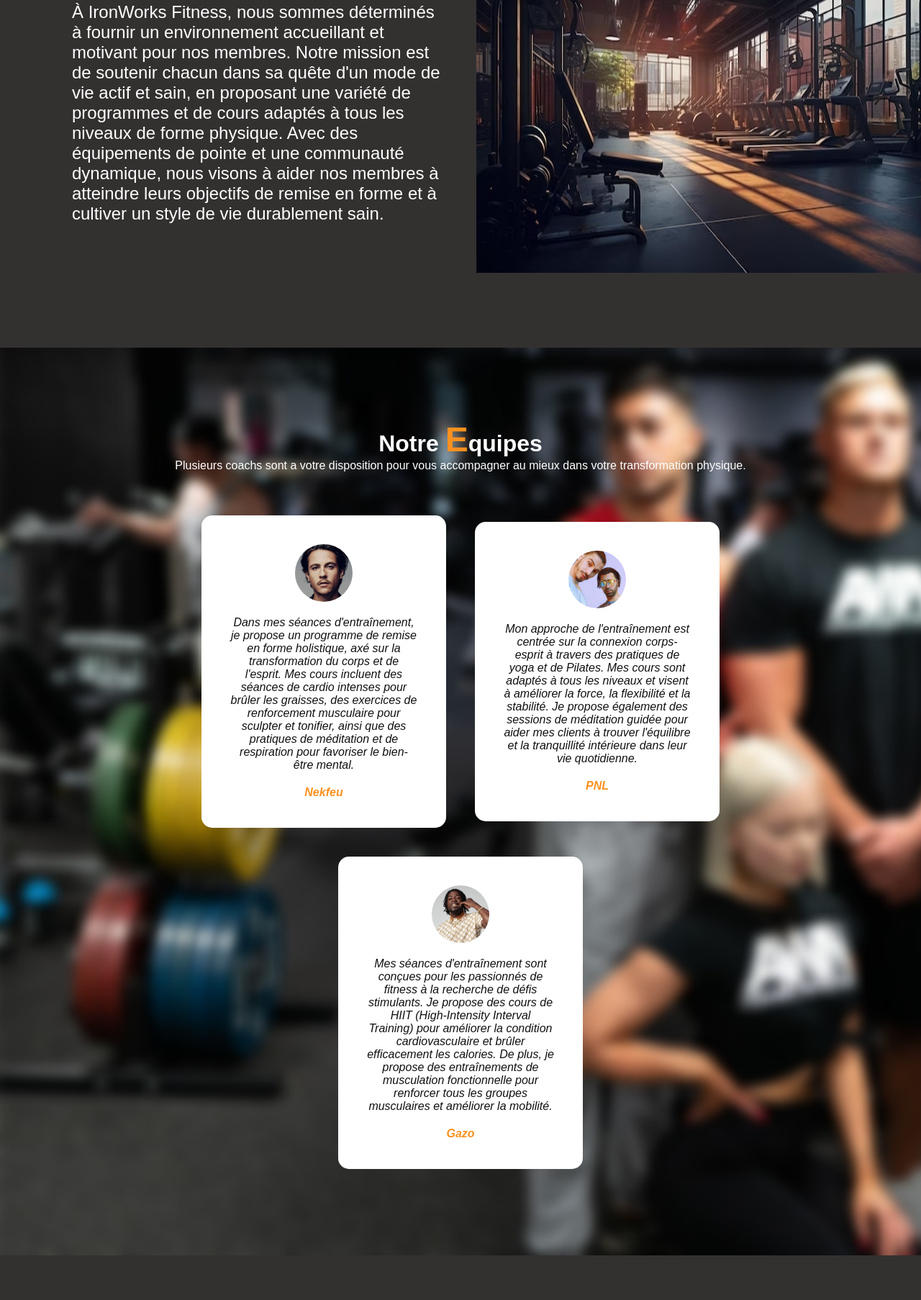
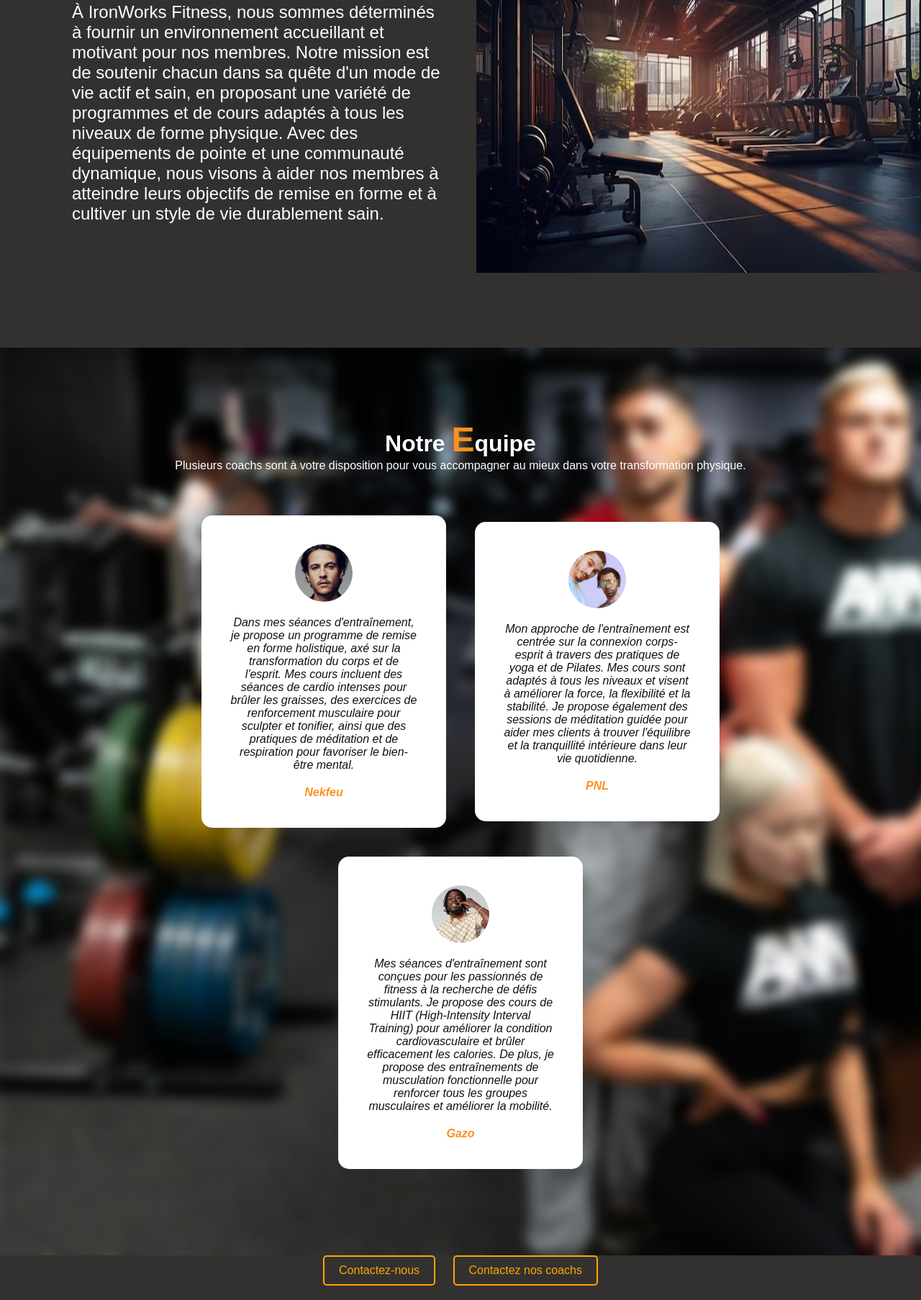
Before and after one commit to MahdiHellali/IronworkFitness, a plain HTML site: page index.html in a window 1280 px wide. Shown: the part 972-2778 px from the top of the page at 72% size. Before the commit the page ends 2716 px from the top, so only its background shows below. Drawn offline with Linux system fonts and the light colour scheme.

Commit message:
Update index.html

```diff
--- a/index.html
+++ b/index.html
@@ -1,26 +1,55 @@
 <!DOCTYPE html>
-<html >
+<html>
 <head>
     <meta charset="UTF-8">
     <link rel="stylesheet" href="style.css">
+    <title>IronWorks Fitness</title>
+    <style>
+        /* Styles pour les boutons */
+        .btn-contact {
+            display: inline-block;
+            background-color: orange;
+            color: white;
+            padding: 10px 20px;
+            border: none;
+            border-radius: 5px;
+            margin: 0 10px;
+            text-decoration: none;
+            transition: background-color 0.3s ease;
+        }
 
+        .btn-contact:hover {
+            background-color: #ff7f00; /* Changement de couleur au survol */
+        }
+
+        /* Style spécifique pour le bouton "Contactez nos coachs" */
+        .btn-contact-coachs {
+            background-color: transparent;
+            border: 2px solid orange;
+            color: orange;
+        }
+
+        .btn-contact-coachs:hover {
+            background-color: orange;
+            color: white;
+        }
+    </style>
+</head>
 <body>
 
-<section class="page1" >
+<section class="page1">
     <div class="contenu">
         <h2>IronWorks Fitness</h2>
-        <p>plusieurs programmes son proposé a votre disposition afin d'atteindre vos objectifs de remise en forme de manière efficace et personnalisée.</p>
-        <a href="#" class="btn1">Notre planing </a>
-
+        <p>Plusieurs programmes sont proposés à votre disposition afin d'atteindre vos objectifs de remise en forme de manière efficace et personnalisée.</p>
+        <a href="planning.html" class="btn1">Notre planning</a>
     </div>
 </section>
 
-<section class="apropos" >
+<section class="apropos">
     <div class="row">
         <div class="col50">
-            <h2 class="titre-texte"><span>A</span> Propos De Nous</h2>
-            <p> À IronWorks Fitness, nous sommes déterminés à fournir un environnement accueillant et motivant pour nos membres. Notre mission est de soutenir chacun dans sa quête d'un mode de vie actif et sain, en proposant une variété de programmes et de cours adaptés à tous les niveaux de forme physique. Avec des équipements de pointe et une communauté dynamique, nous visons à aider nos membres à atteindre leurs objectifs de remise en forme et à cultiver un style de vie durablement sain.
-            </p>
+            <h2 class="titre-texte"><span>À</span> Propos de nous</h2>
+            <p>À IronWorks Fitness, nous sommes déterminés à fournir un environnement accueillant et motivant pour nos membres. Notre mission est de soutenir chacun dans sa quête d'un mode de vie actif et sain, en proposant une variété de programmes et de cours adaptés à tous les niveaux de forme physique. Avec des équipements de pointe et une communauté dynamique, nous visons à aider nos membres à atteindre leurs objectifs de remise en forme et à cultiver un style de vie durablement sain.</p>
         </div>
         <div class="col50">
             <div class="img">
@@ -30,10 +59,10 @@
     </div>
 </section>
 
- <section class="equipes" >
-    <div class="titre ">
-        <h2 class="titre-texte">Notre  <span>E</span>quipes</h2>
-        <p>Plusieurs coachs sont a votre disposition pour vous accompagner au mieux dans votre transformation physique. </p>
+<section class="equipes">
+    <div class="titre">
+        <h2 class="titre-texte">Notre <span>E</span>quipe</h2>
+        <p>Plusieurs coachs sont à votre disposition pour vous accompagner au mieux dans votre transformation physique.</p>
     </div>
     <div class="contenu">
         <div class="box">
@@ -64,7 +93,13 @@
             </div>
         </div>
     </div>
- </section>
+</section>
+
+<!-- Boutons en bas de page -->
+<div style="text-align: center; margin-bottom: 20px;">
+    <a href="contact.html" class="btn-contact btn-contact-coachs">Contactez-nous</a>
+    <a href="contact-coachs.html" class="btn-contact btn-contact-coachs">Contactez nos coachs</a>
+</div>
 
 </body>
 </html>
```
